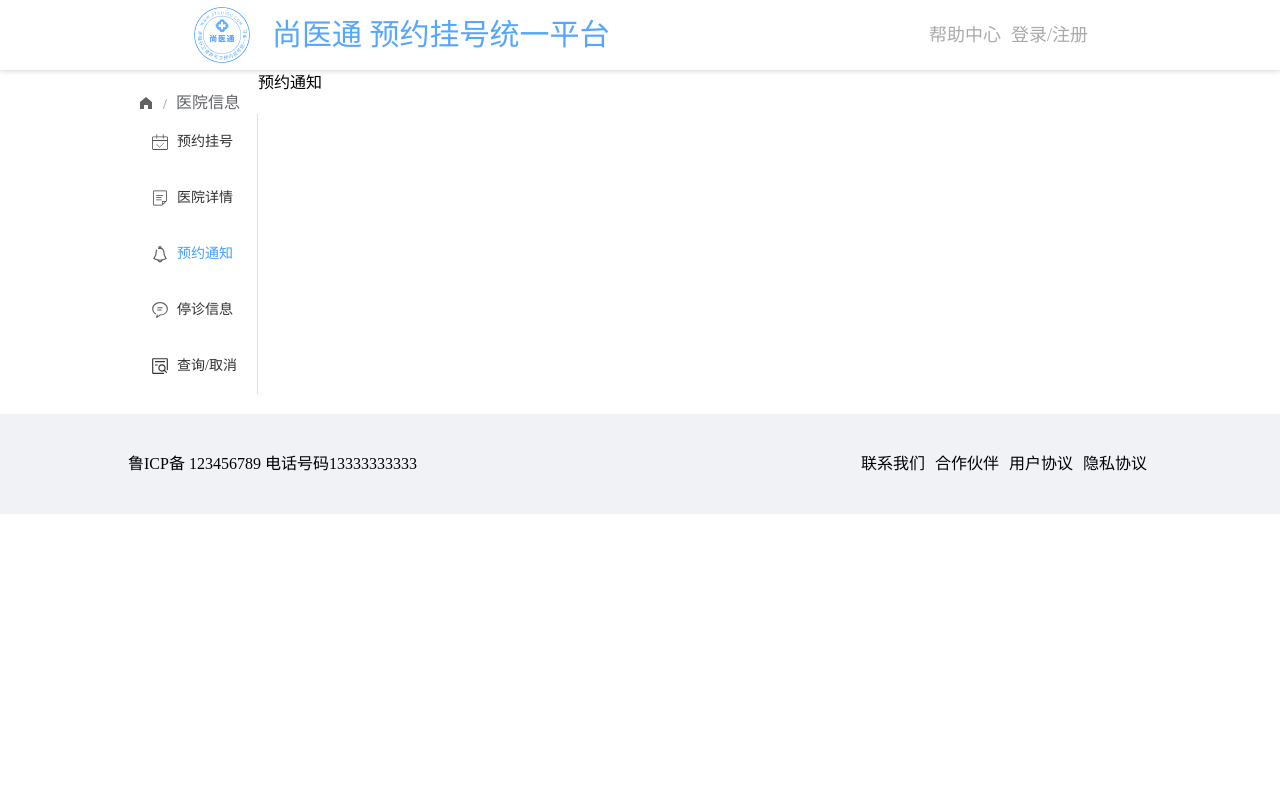
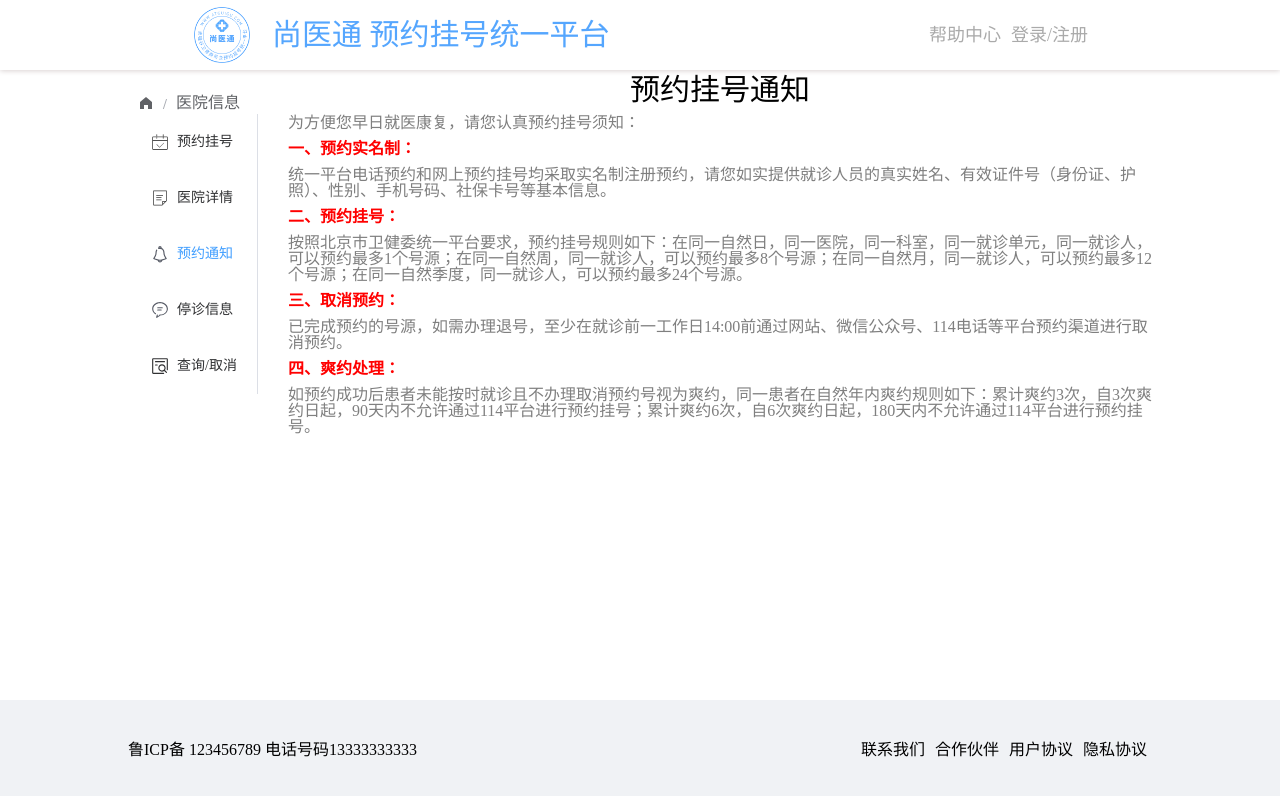
Before and after one commit to shiguowei333/vueHospital, a Vue app: page /hospital/notice in a window 1280 px wide. Shown: the top 796 px of the page. Built offline with nearby package versions, Linux system fonts and the light colour scheme; no server answers.

Commit message:
医院详情页面开发内容，解决底部导航栏上移的问题

```diff
--- a/src/App.vue
+++ b/src/App.vue
@@ -18,7 +18,9 @@
     display: flex;
     flex-direction: column;
     align-items: center;
+    min-height: 100vh;
     .content {
+      flex: 1;
       width: 80%;
       margin-top: 75px;
     }
--- a/src/pages/hospital/close/index.vue
+++ b/src/pages/hospital/close/index.vue
@@ -1,11 +1,32 @@
 <template>
-    <div class="close">停诊信息</div>
+    <div class="close">
+        <div class="info">
+            <h1>{{ hospitalName }}停诊信息</h1>
+            <el-empty description="暂无数据" />
+        </div>
+    </div>
 </template>
 
 <script setup>
+    import useDetailStore from '@/store/modules/hospitalDetail.js'
+    import { ref, watch } from 'vue'
+    let hospitalStore = useDetailStore()
+    let hospitalName = ref('')
 
+    watch(() => hospitalStore.hospitalInfo,(value) => {
+      if(value.hospital) {
+        hospitalName.value = value.hospital.hosname
+      }
+    },{
+      immediate: true
+    })
 </script>
 
-<style>
-
+<style scoped lang="less">
+    .info {
+        h1 {
+            font-size: 30px;
+            text-align: center;
+        }
+    }
 </style>
--- a/src/pages/hospital/notice/index.vue
+++ b/src/pages/hospital/notice/index.vue
@@ -1,11 +1,63 @@
 <template>
-    <div class="notice">预约通知</div>
+    <div class="notice">
+        <h1 class="hosname">{{ hospitalName }}预约挂号通知</h1>
+        <div class="top">为方便您早日就医康复，请您认真预约挂号须知：</div>
+        <div class="info">
+            <div class="tip">一、预约实名制：</div>
+            <div class="text">
+                统一平台电话预约和网上预约挂号均采取实名制注册预约，请您如实提供就诊人员的真实姓名、有效证件号（身份证、护照）、性别、手机号码、社保卡号等基本信息。
+            </div>
+            <div class="tip">二、预约挂号：</div>
+            <div class="text">
+                按照北京市卫健委统一平台要求，预约挂号规则如下：在同一自然日，同一医院，同一科室，同一就诊单元，同一就诊人，可以预约最多1个号源；在同一自然周，同一就诊人，可以预约最多8个号源；在同一自然月，同一就诊人，可以预约最多12个号源；在同一自然季度，同一就诊人，可以预约最多24个号源。
+            </div>
+            <div class="tip">三、取消预约：</div>
+            <div class="text">
+                已完成预约的号源，如需办理退号，至少在就诊前一工作日14:00前通过网站、微信公众号、114电话等平台预约渠道进行取消预约。
+            </div>
+            <div class="tip">四、爽约处理：</div>
+            <div class="text">
+                如预约成功后患者未能按时就诊且不办理取消预约号视为爽约，同一患者在自然年内爽约规则如下：累计爽约3次，自3次爽约日起，90天内不允许通过114平台进行预约挂号；累计爽约6次，自6次爽约日起，180天内不允许通过114平台进行预约挂号。
+            </div>
+        </div>
+    </div>
 </template>
 
 <script setup>
+    import useDetailStore from '@/store/modules/hospitalDetail.js'
+    import { ref, watch } from 'vue'
+    let hospitalStore = useDetailStore()
+    let hospitalName = ref('')
 
+    watch(() => hospitalStore.hospitalInfo,(value) => {
+      if(value.hospital) {
+        hospitalName.value = value.hospital.hosname
+      }
+    },{
+      immediate: true
+    })
 </script>
 
-<style>
-
+<style scoped lang="less">
+    .notice {
+        margin-left: 30px;
+        .hosname {
+            text-align: center;
+            font-size: 30px;
+        }
+        .top {
+            margin: 10px 0;
+            color: #7f7f7f;
+        }
+        .info {
+            .tip {
+                color: red;
+                font-weight: 900;
+            }
+            .text {
+                margin: 10px 0;
+                color: #7f7f7f;
+            }
+        }
+    }
 </style>
--- a/src/pages/hospital/search/index.vue
+++ b/src/pages/hospital/search/index.vue
@@ -1,11 +1,32 @@
 <template>
-    <div class="search">查询/取消</div>
+    <div class="close">
+        <div class="info">
+            <h1>{{ hospitalName }}查询信息</h1>
+            <el-empty description="暂无数据" />
+        </div>
+    </div>
 </template>
 
 <script setup>
+    import useDetailStore from '@/store/modules/hospitalDetail.js'
+    import { ref, watch } from 'vue'
+    let hospitalStore = useDetailStore()
+    let hospitalName = ref('')
 
+    watch(() => hospitalStore.hospitalInfo,(value) => {
+      if(value.hospital) {
+        hospitalName.value = value.hospital.hosname
+      }
+    },{
+      immediate: true
+    })
 </script>
 
-<style>
-
+<style scoped lang="less">
+    .info {
+        h1 {
+            font-size: 30px;
+            text-align: center;
+        }
+    }
 </style>
```
